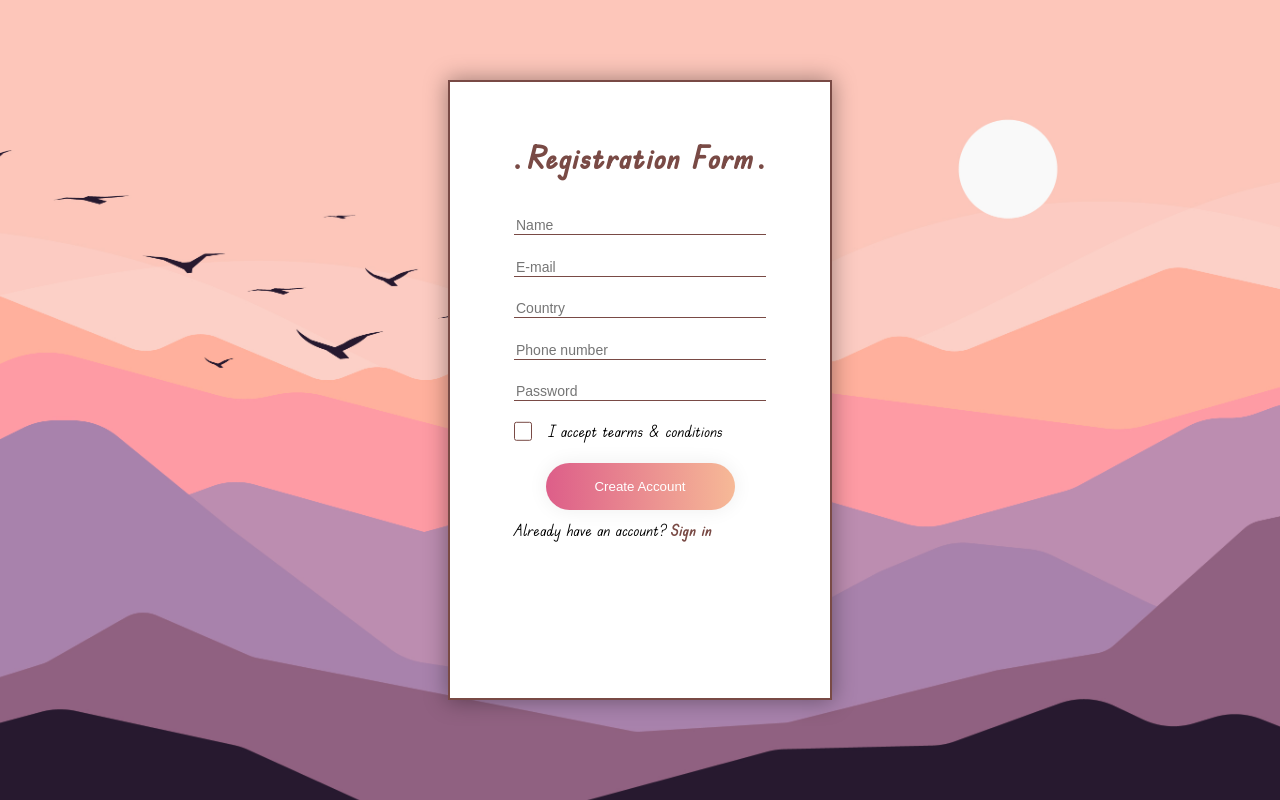
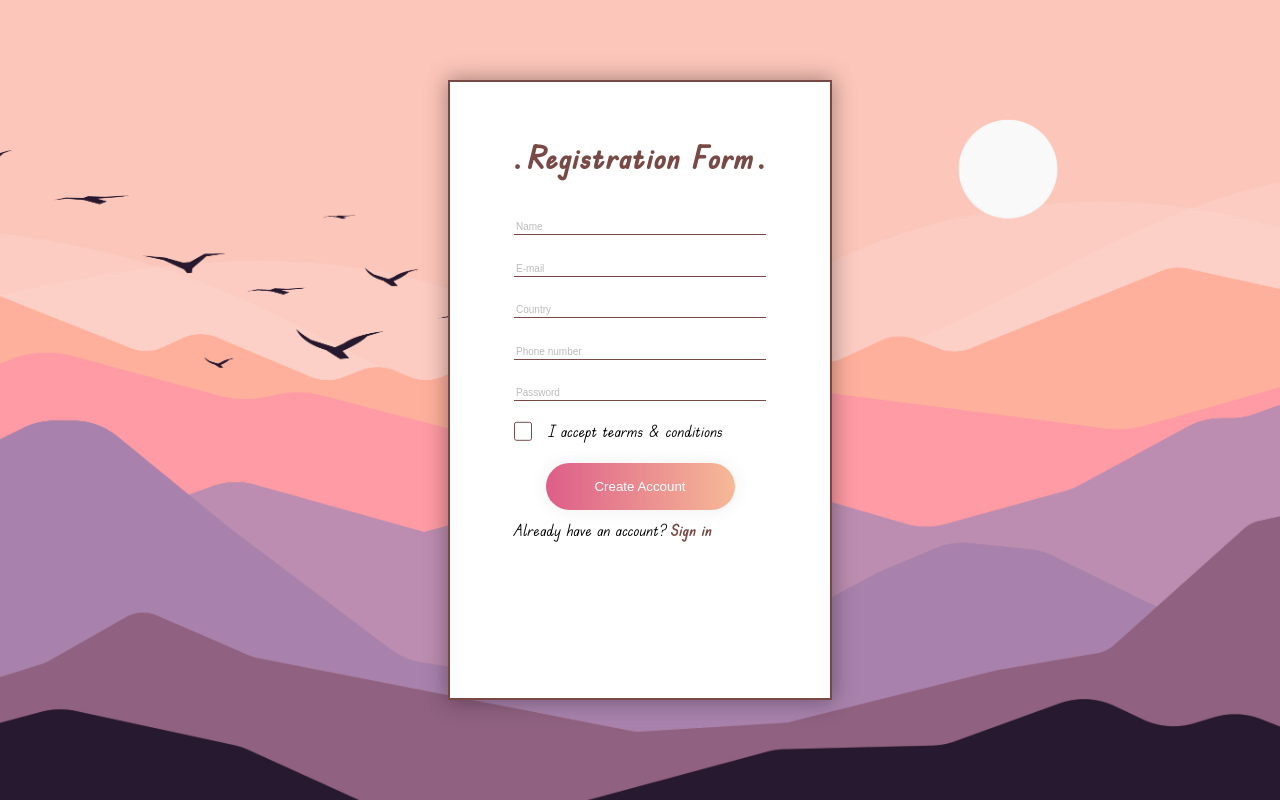
Before and after one commit to NikolaMilinkovic/registration-form-practice, a plain HTML site: page index.html in a window 1280 px wide. Drawn offline with Linux system fonts and the light colour scheme.

Commit message:
Add minor background changes

```diff
--- a/javascript.js
+++ b/javascript.js
@@ -7,7 +7,7 @@
         let h = window.innerHeight / 2;
         let mouseX = e.clientX;
         let mouseY = e.clientY;
-        let depth = `${10-(mouseX-4)*0.003}% ${10-(mouseY-4)*0.003}%`;
+        let depth = `${20-(mouseX-4)*0.002}% ${20-(mouseY-2)*0.002}%`;
         let x= `${depth}`;
         elem.style.backgroundPosition = x;
     }
--- a/stylesheet.css
+++ b/stylesheet.css
@@ -56,26 +56,6 @@ table {
     --custom-font-family: EduTasFont, Verdana, Geneva, Tahoma, sans-serif;
     font-family: var(--custom-font-family);
 }
-
-/* #parallax{
-    position: relative;
-    width: 100%;
-    height: 100%;
-    background-image: url(./Images/form-practice-background-image.jpg);
-    background-repeat: no-repeat;
-    background-position: center;
-    background-position: 50% 50%;
-} */
-/* h1{
-    position: absolute;
-    top: 47%;
-    left: 50%;
-    transform: translate(-50%,-50%);
-} */
-
-
-
-
 
 input{
     border: none;
@@ -171,6 +151,10 @@ input{
     input[type=checkbox]:checked::before{
         transform: scale(1.2);
     }
+    input::placeholder{
+        font-size: 10px;
+        color: #bbbbbb;
+    }
     #btn-submit {
         align-self: center;
         align-items: center;
```
